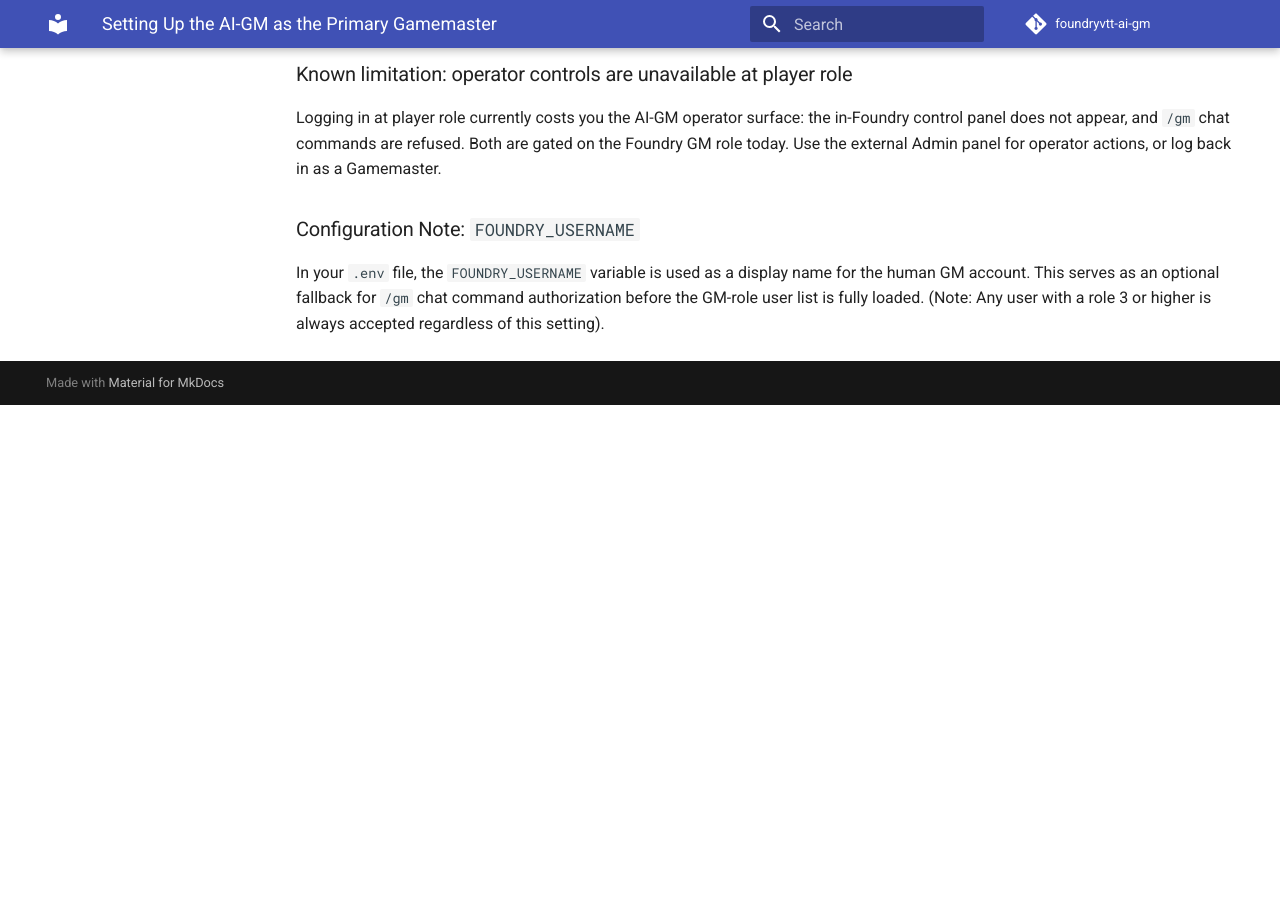
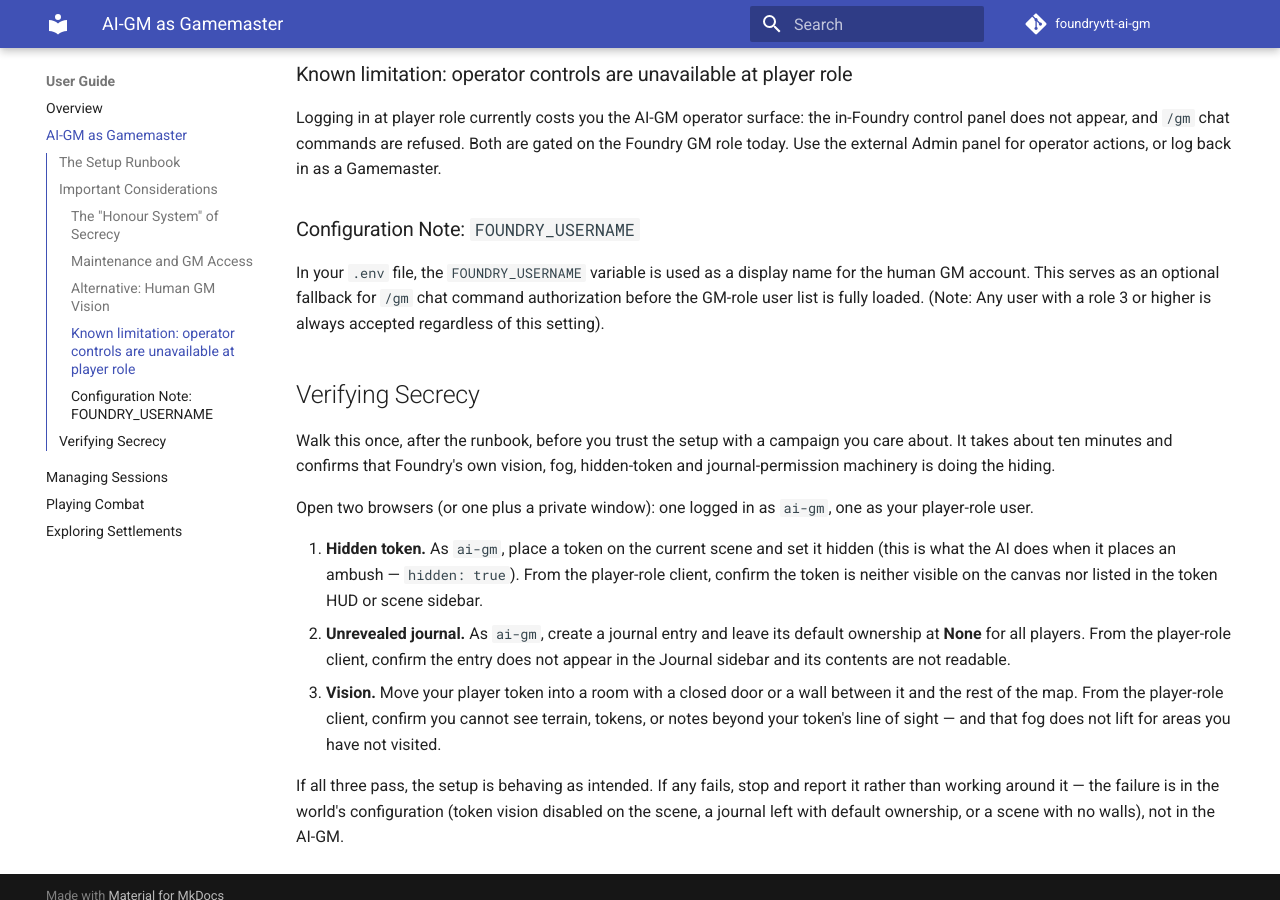
Before and after one commit to cjkennedy1972/foundryvtt-ai-gm, an MkDocs documentation site: the page built from docs/user-guide/ai-gm-setup.md, in a window 1280 px wide and 900 px high, scrolled down 1058 px. Built offline with MkDocs 1.6.1 and Material for MkDocs 9.7.7, drawn with Linux system fonts in a browser that asks for light colours; comment, search, counter and statistics services are not loaded; before the commit the page ends 1463 px from its top, so only the background shows below that.

Commit message:
docs: add secrecy verification checklist and nav entry (CKP-84)

```diff
--- a/docs/user-guide/ai-gm-setup.md
+++ b/docs/user-guide/ai-gm-setup.md
@@ -31,3 +31,15 @@
 
 ### Configuration Note: `FOUNDRY_USERNAME`
 In your `.env` file, the `FOUNDRY_USERNAME` variable is used as a display name for the human GM account. This serves as an optional fallback for `/gm` chat command authorization before the GM-role user list is fully loaded. (Note: Any user with a role 3 or higher is always accepted regardless of this setting).
+
+## Verifying Secrecy
+
+Walk this once, after the runbook, before you trust the setup with a campaign you care about. It takes about ten minutes and confirms that Foundry's own vision, fog, hidden-token and journal-permission machinery is doing the hiding.
+
+Open two browsers (or one plus a private window): one logged in as `ai-gm`, one as your player-role user.
+
+1. **Hidden token.** As `ai-gm`, place a token on the current scene and set it hidden (this is what the AI does when it places an ambush — `hidden: true`). From the player-role client, confirm the token is neither visible on the canvas nor listed in the token HUD or scene sidebar.
+2. **Unrevealed journal.** As `ai-gm`, create a journal entry and leave its default ownership at **None** for all players. From the player-role client, confirm the entry does not appear in the Journal sidebar and its contents are not readable.
+3. **Vision.** Move your player token into a room with a closed door or a wall between it and the rest of the map. From the player-role client, confirm you cannot see terrain, tokens, or notes beyond your token's line of sight — and that fog does not lift for areas you have not visited.
+
+If all three pass, the setup is behaving as intended. If any fails, stop and report it rather than working around it — the failure is in the world's configuration (token vision disabled on the scene, a journal left with default ownership, or a scene with no walls), not in the AI-GM.
--- a/mkdocs.yml
+++ b/mkdocs.yml
@@ -40,6 +40,7 @@
       - Quickstart: getting-started/quickstart.md
   - User Guide:
       - Overview: user-guide/overview.md
+      - AI-GM as Gamemaster: user-guide/ai-gm-setup.md
       - Managing Sessions: user-guide/sessions.md
       - Playing Combat: user-guide/combat.md
       - Exploring Settlements: user-guide/settlements.md
```
